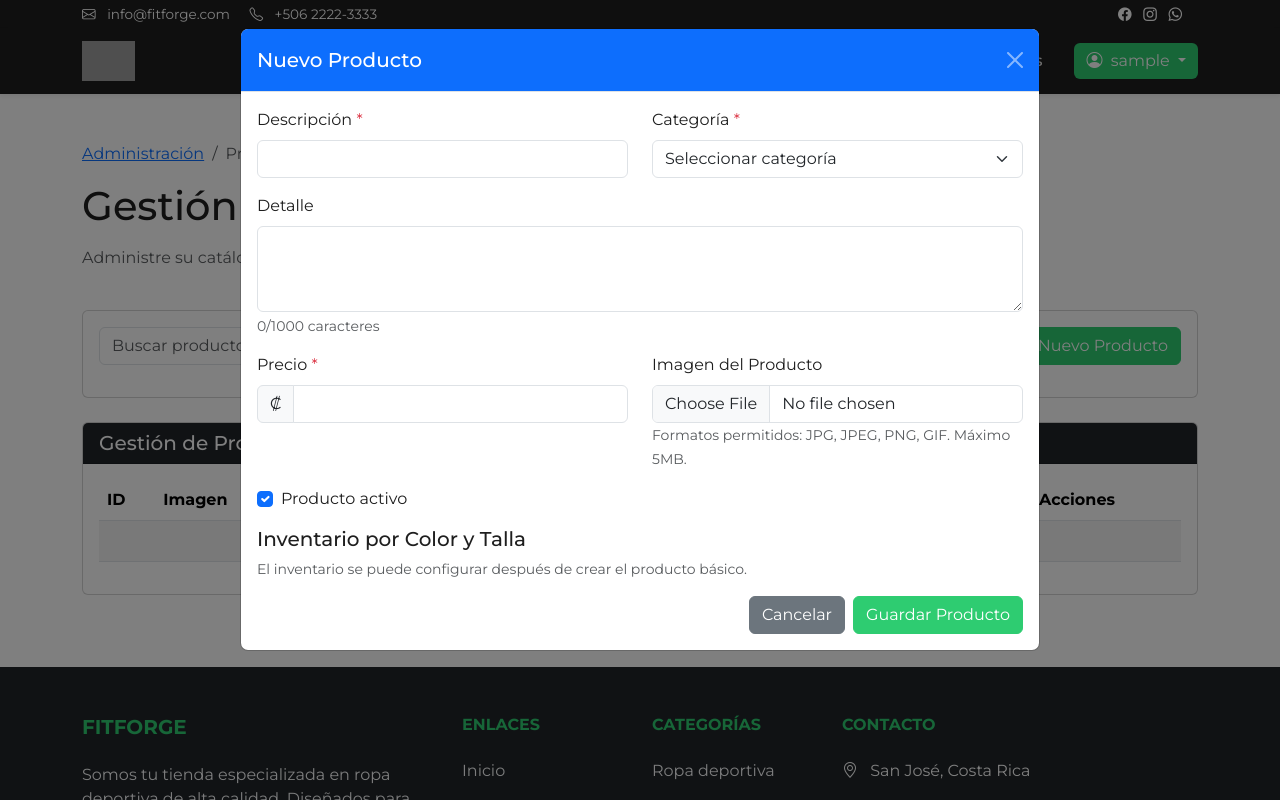
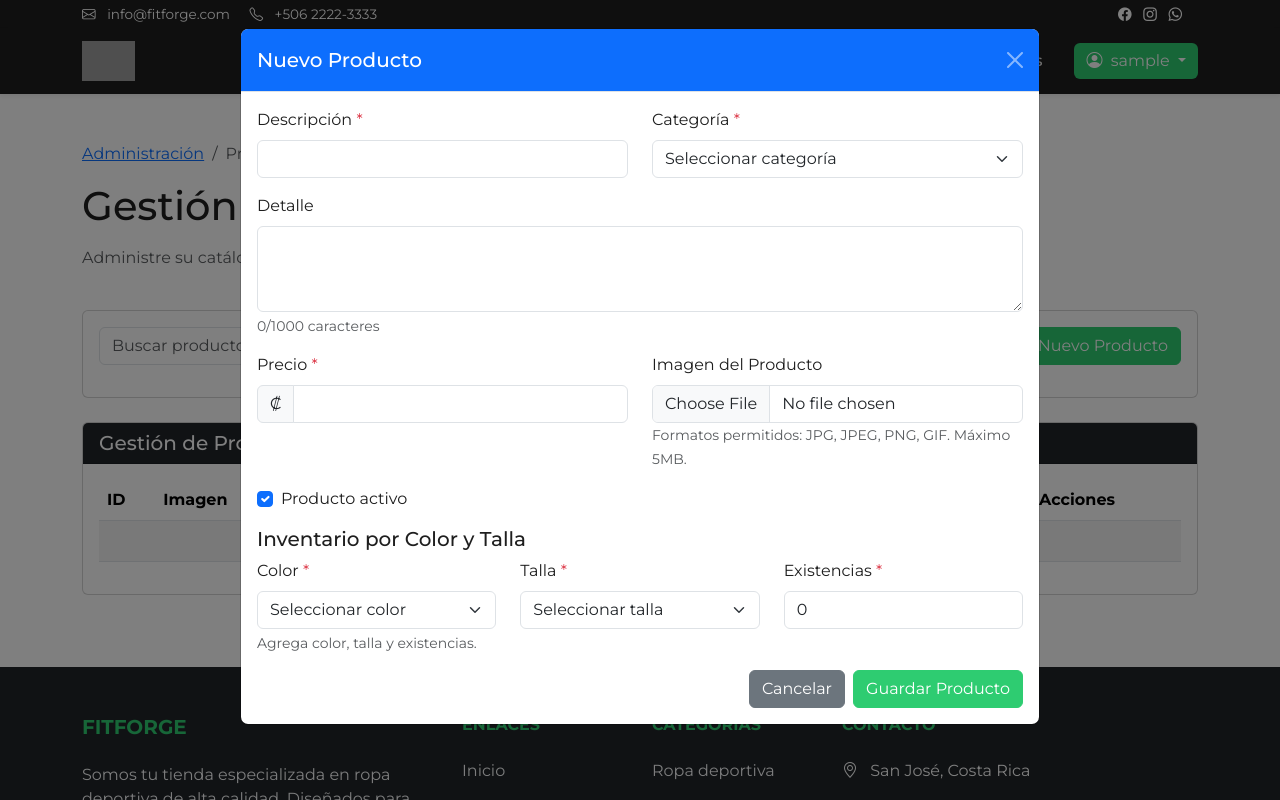
Before and after one commit to RamzaF/PF-Fitforge, a Spring Boot app: page /admin/productos/buscar in a window 1280 px wide, after a click on "Nuevo Producto". Run offline with Spring Boot 4, Linux system fonts and the light colour scheme; the visitor is signed in with stand-in values (Sample User, id 1); data that the repository does not hold is empty; some of the project's set-up classes (security, data sources, template engines, error pages and the like) are left out, and stand-ins take their place; some libraries are stand-ins or nearby versions; grey boxes are pictures that could not be loaded.

Commit message:
Agregar selección de color, talla y existencias al formulario de creación de producto - FIX a CRUD

```diff
--- a/InitializrSpringbootProject/src/main/java/com/fitforge/controller/AdminProductoController.java
+++ b/InitializrSpringbootProject/src/main/java/com/fitforge/controller/AdminProductoController.java
@@ -59,9 +59,12 @@ public class AdminProductoController {
         try {
             var productos = productoService.listarProductos();
             var categorias = categoriaService.getCategoria(true);
-
+            var colores = productoColorTallaService.listarColores();
+            var tallas = productoColorTallaService.listarTallas();
             model.addAttribute("productos", productos);
             model.addAttribute("categorias", categorias);
+            model.addAttribute("colores", colores);
+            model.addAttribute("tallas", tallas);
             model.addAttribute("totalProductos", productos.size());
             return "admin/productos/listado";
         } catch (Exception e) {
@@ -146,6 +149,9 @@ public class AdminProductoController {
     public String guardarProducto(
             @ModelAttribute Producto producto,
             @RequestParam(value = "archivo", required = false) MultipartFile archivo,
+            @RequestParam(value = "color.idColor", required = false) Long idColor,
+            @RequestParam(value = "talla.idTalla", required = false) Long idTalla,
+            @RequestParam(value = "existencias", required = false) Integer existencias,
             RedirectAttributes redirectAttributes) {
 
         try {
@@ -193,12 +199,17 @@ public class AdminProductoController {
             productoService.guardarProducto(producto);
 
             // Crear entrada de inventario inicial para productos nuevos
-            if (esNuevo) {
-                ProductoColorTalla inventarioInicial = new ProductoColorTalla();
-                inventarioInicial.setProducto(producto);
-                inventarioInicial.setExistencias(0);
-                productoColorTallaService.guardar(inventarioInicial);
-                logger.info("Creada entrada de inventario inicial para producto ID: {}", producto.getIdProducto());
+            if (esNuevo && idColor != null && idTalla != null && existencias != null) {
+                var color = productoColorTallaService.listarColores().stream().filter(c -> c.getIdColor().equals(idColor)).findFirst().orElse(null);
+                var talla = productoColorTallaService.listarTallas().stream().filter(t -> t.getIdTalla().equals(idTalla)).findFirst().orElse(null);
+                if (color != null && talla != null) {
+                    ProductoColorTalla inventarioInicial = new ProductoColorTalla();
+                    inventarioInicial.setProducto(producto);
+                    inventarioInicial.setColor(color);
+                    inventarioInicial.setTalla(talla);
+                    inventarioInicial.setExistencias(existencias);
+                    productoColorTallaService.guardar(inventarioInicial);
+                }
             }
 
             // Forzar refrescar el producto desde la base de datos para confirmar que el estado es correcto
--- a/InitializrSpringbootProject/src/main/resources/templates/admin/productos/fragmentos.html
+++ b/InitializrSpringbootProject/src/main/resources/templates/admin/productos/fragmentos.html
@@ -93,9 +93,37 @@
                             </label>
                         </div>
 
+                        <!-- Inventario inicial al crear producto -->
                         <div class="mb-3">
                             <h5>Inventario por Color y Talla</h5>
-                            <p class="text-muted small">El inventario se puede configurar después de crear el producto básico.</p>
+                            <div class="row">
+                                <div class="col-md-4">
+                                    <label for="colorNuevo" class="form-label">Color <span class="text-danger">*</span></label>
+                                    <select class="form-select" id="colorNuevo" name="color.idColor" required>
+                                        <option value="" selected disabled>Seleccionar color</option>
+                                        <option th:each="color : ${colores}"
+                                                th:value="${color.idColor}"
+                                                th:text="${color.nombreColor}"></option>
+                                    </select>
+                                    <div class="invalid-feedback">Selecciona un color.</div>
+                                </div>
+                                <div class="col-md-4">
+                                    <label for="tallaNueva" class="form-label">Talla <span class="text-danger">*</span></label>
+                                    <select class="form-select" id="tallaNueva" name="talla.idTalla" required>
+                                        <option value="" selected disabled>Seleccionar talla</option>
+                                        <option th:each="talla : ${tallas}"
+                                                th:value="${talla.idTalla}"
+                                                th:text="${talla.nombreTalla}"></option>
+                                    </select>
+                                    <div class="invalid-feedback">Selecciona una talla.</div>
+                                </div>
+                                <div class="col-md-4">
+                                    <label for="existenciasNueva" class="form-label">Existencias <span class="text-danger">*</span></label>
+                                    <input type="number" class="form-control" id="existenciasNueva" name="existencias" min="0" value="0" required>
+                                    <div class="invalid-feedback">Ingresa una cantidad válida.</div>
+                                </div>
+                            </div>
+                            <div class="form-text">Agrega color, talla y existencias.</div>
                         </div>
 
                         <div class="d-flex justify-content-end">
```
Also changed, not shown: 1 other file.
